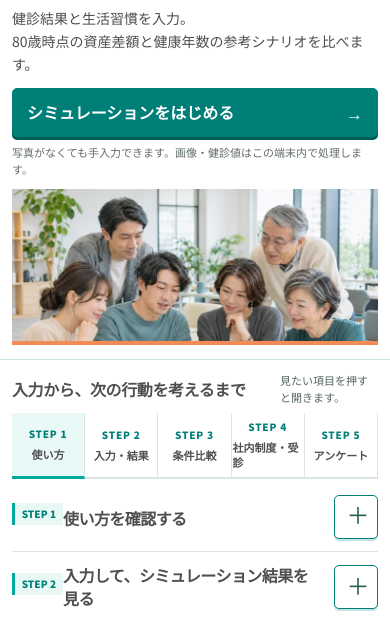
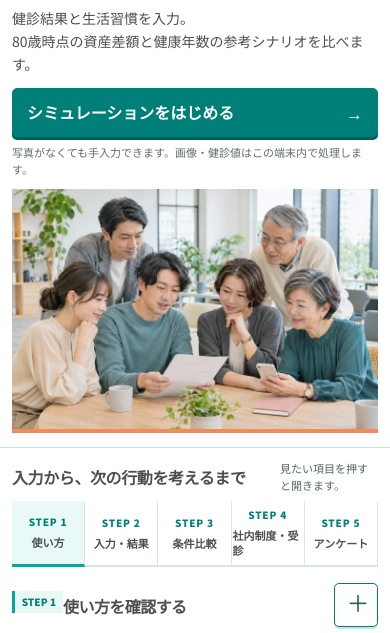
Before and after one commit to takase-creator/fractal-health-asset-simulation, a plain HTML site: page nippn/index.html in a window 390 px wide. Shown: the part 211-844 px from the top of the page. Drawn offline with Linux system fonts and the light colour scheme.

Commit message:
Show the complete hero photograph at its original aspect ratio

```diff
--- a/nippn/assets/mobile-experience.css
+++ b/nippn/assets/mobile-experience.css
@@ -11,8 +11,6 @@
  body.message-first .hero-copy>p:not(.hero-input-note){font-size:14px!important;line-height:1.65!important;margin-bottom:12px!important}
  body.message-first .hero .ui-start{min-height:46px!important;font-size:16px!important;padding:10px 14px!important}
  body.message-first .hero-input-note{font-size:11px!important;line-height:1.5!important;margin-top:7px!important}
- body.message-first .hero-photo{max-height:156px!important;aspect-ratio:2.15!important;min-height:0!important}
- body.message-first .hero-photo img{object-position:center top!important}
  body.message-first .steps-intro{padding:0 12px!important;margin-bottom:8px!important;display:flex!important;gap:8px;justify-content:space-between;align-items:center}
  body.message-first .steps-intro h2{font-size:16px!important;line-height:1.5}
  body.message-first .steps-intro p{font-size:11px!important;margin:0!important;max-width:98px;line-height:1.5}
@@ -118,3 +116,9 @@
  body.message-first .ocr-candidate-choices button{padding:5px 10px!important;min-height:36px!important;font-size:13px!important;background:#eaf8f5;color:#007f79;border-color:#8dbfba}
 }
 @media screen and (max-width:360px){body.message-first .mode-card .mode-t{font-size:15px!important}body.message-first .mode-card{padding:9px!important}}
+
+/* Keep the approved photograph at its original ratio, with every person visible. */
+@media screen{
+ body.message-first .hero-photo{width:100%!important;height:auto!important;min-height:0!important;max-height:none!important;aspect-ratio:3/2!important}
+ body.message-first .hero-photo img{display:block;width:100%!important;height:auto!important;aspect-ratio:3/2!important;object-fit:contain!important;object-position:center!important}
+}
--- a/nippn/index.html
+++ b/nippn/index.html
@@ -23,7 +23,7 @@
 <link rel="stylesheet" href="assets/message-first.css?v=f8200f5149">
 <link rel="stylesheet" href="assets/intent-experience.css?v=adf2fb43cf">
 <link rel="stylesheet" href="assets/bp-brand.css?v=d3f991f01e">
-<link rel="stylesheet" href="assets/mobile-experience.css?v=9afd446269">
+<link rel="stylesheet" href="assets/mobile-experience.css?v=7db17c7f99">
 </head>
 <body><aside class="nippn-review-note" aria-label="操作確認用のご案内"><strong>株式会社ニップン様｜操作確認用</strong><p>公開期間は未設定です。アンケートの回答は送信・保存されません。</p></aside>
 
```
